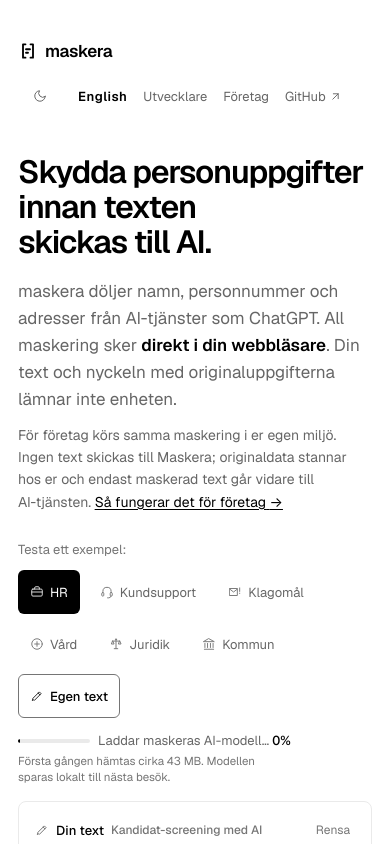
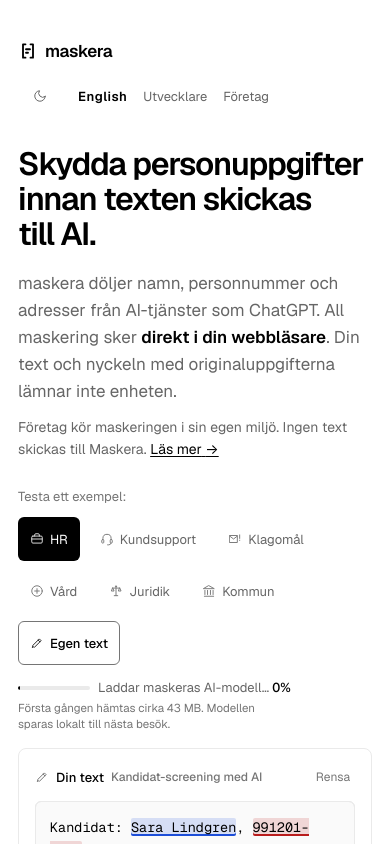
Before and after one commit to joelhagvall/maskera, a React (Vite) app in the folder apps/demo/: page / in a window 390 px wide. Shown: the top 844 px of the page. Built offline with nearby package versions, Linux system fonts and the light colour scheme.

Commit message:
ui: refine mobile hero

```diff
--- a/apps/demo/src/components/Header.tsx
+++ b/apps/demo/src/components/Header.tsx
@@ -6,15 +6,33 @@ export function Header({ go }: { go: (view: View) => void }) {
   return (
     <header className="header">
       <TopBar current="demo" go={go} />
-      <h1 className="title">{copy.header.title}</h1>
+      <h1 className="title">
+        <span className="sr-only">{copy.header.title}</span>
+        <span aria-hidden="true" className="title-fluid">
+          {copy.header.title}
+        </span>
+        <span aria-hidden="true" className="title-mobile-lines">
+          {copy.header.titleMobile.split("\n").map((line, index, lines) => (
+            <span className="title-mobile-line" key={`${index}-${line}`}>
+              {line}
+              {index < lines.length - 1 ? " " : null}
+            </span>
+          ))}
+        </span>
+      </h1>
       <p className="lede">
         {copy.header.lede} {copy.header.browserLead} <strong>{copy.header.browserEmphasis}</strong>.{" "}
         {copy.header.browserPrivacy}
       </p>
       <p className="hero-local-production">
-        {copy.header.localProduction}{" "}
+        <span className="hero-local-production-desktop-copy">{copy.header.localProduction}</span>
+        <span className="hero-local-production-mobile-copy">
+          {copy.header.localProductionMobile}
+        </span>{" "}
         <a href={viewPaths.services} onClick={navClick(() => go("services"))}>
-          {copy.header.servicesCta} <span aria-hidden="true">→</span>
+          <span className="hero-local-production-desktop-cta">{copy.header.servicesCta}</span>
+          <span className="hero-local-production-mobile-cta">{copy.header.servicesCtaMobile}</span>{" "}
+          <span aria-hidden="true">→</span>
         </a>
       </p>
       {activeLocale === "en" ? (
--- a/apps/demo/src/i18n/en.json
+++ b/apps/demo/src/i18n/en.json
@@ -1,12 +1,15 @@
 {
   "header": {
     "title": "Protect personal data before it reaches AI.",
+    "titleMobile": "Protect personal data\nbefore it reaches AI.",
     "lede": "maskera hides names, Swedish personal identity numbers and addresses from AI services such as ChatGPT.",
     "browserLead": "All masking happens",
     "browserEmphasis": "directly in your browser",
     "browserPrivacy": "Your text and the key containing the original data never leave your device.",
     "localProduction": "For companies, the same masking runs in your own environment. No text is sent to Maskera; the original data stays with you and only masked text is forwarded to the AI service.",
-    "servicesCta": "How it works for companies"
+    "localProductionMobile": "Companies run the masking in their own environment. No text is sent to Maskera.",
+    "servicesCta": "How it works for companies",
+    "servicesCtaMobile": "Learn more"
   },
   "demo": {
     "testDataNote": "The examples use fictional people and officially reserved test values, never real people's data.",
--- a/apps/demo/src/i18n/sv.json
+++ b/apps/demo/src/i18n/sv.json
@@ -1,12 +1,15 @@
 {
   "header": {
     "title": "Skydda personuppgifter innan texten skickas till AI.",
+    "titleMobile": "Skydda personuppgifter\ninnan texten skickas\ntill AI.",
     "lede": "maskera döljer namn, personnummer och adresser från AI‑tjänster som ChatGPT.",
     "browserLead": "All maskering sker",
     "browserEmphasis": "direkt i din webbläsare",
     "browserPrivacy": "Din text och nyckeln med originaluppgifterna lämnar inte enheten.",
     "localProduction": "För företag körs samma maskering i er egen miljö. Ingen text skickas till Maskera; originaldata stannar hos er och endast maskerad text går vidare till AI‑tjänsten.",
-    "servicesCta": "Så fungerar det för företag"
+    "localProductionMobile": "Företag kör maskeringen i sin egen miljö. Ingen text skickas till Maskera.",
+    "servicesCta": "Så fungerar det för företag",
+    "servicesCtaMobile": "Läs mer"
   },
   "demo": {
     "testDataNote": "Exemplen använder påhittade personer och officiellt reserverade testvärden, aldrig verkliga personers uppgifter.",
--- a/apps/demo/src/styles.css
+++ b/apps/demo/src/styles.css
@@ -222,6 +222,9 @@ html[data-theme="dark"] .theme-toggle .theme-moon {
   letter-spacing: -0.035em;
   max-width: 18ch;
 }
+.title-mobile-lines {
+  display: none;
+}
 .lede {
   margin: 18px 0 0;
   max-width: 60ch;
@@ -244,6 +247,11 @@ html[data-theme="dark"] .theme-toggle .theme-moon {
   color: var(--fg);
   text-decoration: underline;
   text-underline-offset: 2px;
+  white-space: nowrap;
+}
+.hero-local-production-mobile-copy,
+.hero-local-production-mobile-cta {
+  display: none;
 }
 .demo-language-note {
   max-width: 68ch;
@@ -1019,13 +1027,58 @@ main:has(.prose-foot) + .footer {
     flex-wrap: wrap;
     gap: 0 16px;
   }
+  .title {
+    margin-top: 28px;
+  }
+  .hero-local-production {
+    position: relative;
+  }
+  .hero-local-production-desktop-copy,
+  .hero-local-production-desktop-cta {
+    display: none;
+  }
+  .hero-local-production-mobile-copy,
+  .hero-local-production-mobile-cta {
+    display: inline;
+  }
+  /* Preserve the compact inline CTA while making the whole short note an
+     easy touch target. The extra hit area sits inside the surrounding gaps. */
+  .hero-local-production a {
+    position: static;
+  }
+  .hero-local-production a::after {
+    content: "";
+    position: absolute;
+    inset: -10px 0;
+  }
+  /* The home wordmark remains visually compact, but its invisible hit area
+     reaches 44px without pushing the navigation or hero farther down. */
+  .wordmark {
+    position: relative;
+  }
+  .wordmark::after {
+    content: "";
+    position: absolute;
+    inset: -11px -8px;
+  }
   .back {
     font-size: 14px;
   }
 }
-@media (max-width: 360px) {
-  /* GitHub is also in the shared footer. Removing it from the cramped phone
-     header keeps the primary navigation on one deliberate row. */
+/* Use the deliberate reading units only when their 345px first line fits.
+   Narrower screens keep the fluid title so no forced line wraps again. */
+@media (min-width: 385px) and (max-width: 560px) {
+  .title-fluid {
+    display: none;
+  }
+  .title-mobile-lines,
+  .title-mobile-line {
+    display: block;
+  }
+}
+@media (max-width: 400px) {
+  /* GitHub is also in the shared footer. Removing it from narrow phone
+     headers keeps the longer English navigation on one deliberate row. */
   .head-github {
     display: none;
   }
```
